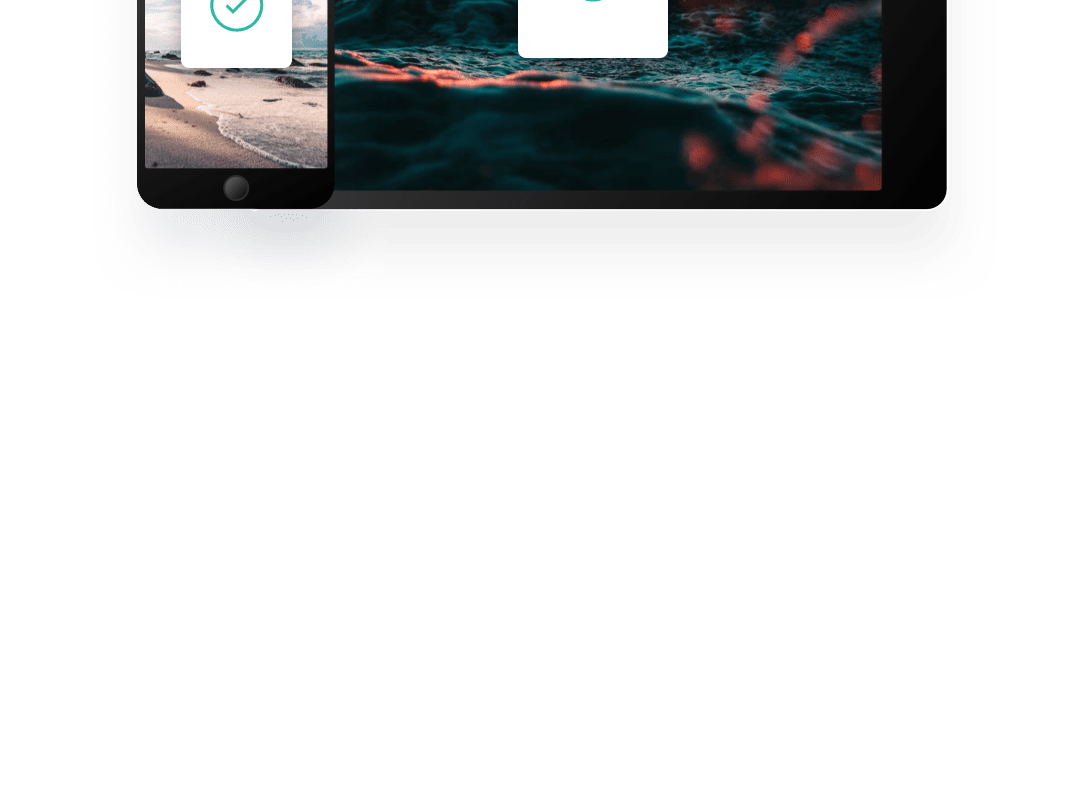
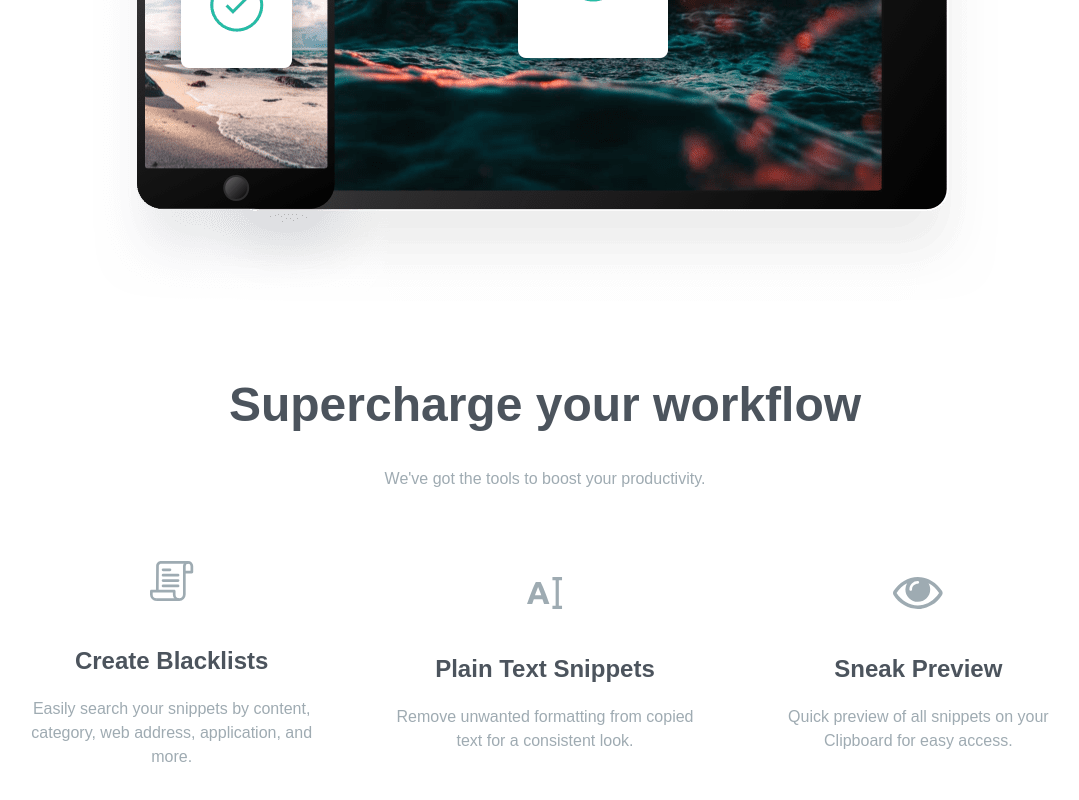
Before and after one commit to Belchenkov/clipboard_tailwind, a website: page index.html in a window 1280 px wide. Shown: the part 2303-3103 px from the top of the page, without its empty margins (95-1174 px from the left). Before the commit the page ends 2684 px from the top, so only its background shows below. Drawn offline with Linux system fonts and the light colour scheme; a web font is replaced by a local one.

Commit message:
Supercharge Section

```diff
--- a/index.html
+++ b/index.html
@@ -73,19 +73,19 @@
           </div>
           <div class="flex flex-col mt-16 mb-24 space-y-12 text-xl md:mb-60 md:text-left md:pl-16 md:w-1/2">
             <div>
-              <h5 class="mb-2 text-2xl font-bold text-darkGrayishBlue">Quick search</h5>
+              <h5>Quick search</h5>
               <p class="max-w-md text-grayishBlue">
                 Easily search your snippets by content, category, web address, application, and more.
               </p>
             </div>
             <div>
-              <h5 class="mb-2 text-2xl font-bold text-darkGrayishBlue">iCloud Sync</h5>
+              <h5>iCloud Sync</h5>
               <p class="max-w-md text-grayishBlue">
                 Instantly saves and syncs snippets across all your devices.
               </p>
             </div>
             <div>
-              <h5 class="mb-2 text-2xl font-bold text-darkGrayishBlue">Completely History</h5>
+              <h5>Completely History</h5>
               <p class="max-w-md text-grayishBlue">
                 Retrieve any snippets from the first moment you started using the app.
               </p>
@@ -98,12 +98,44 @@
     <section id="access">
       <div class="section-container my-20">
         <h3>Access Clipboard Anywhere</h3>
-        <p class="max-w-3xl mx-auto mb-24 text-xl leading-9 text-center text-grayishBlue">
+        <p class="section-content mb-24">
           Whether you're on the go, or at your computer, you can access all your Clipboard snippets in a few simple clicks.
         </p>
         <img src="./images/image-devices.png" alt="Image Devices" class="mx-auto">
       </div>
     </section>
 
+    <section id="supercharge">
+      <div class="section-container my-20">
+        <h3>Supercharge your workflow</h3>
+        <p class="section-content mb-16">
+          We've got the tools to boost your productivity.
+        </p>
+        <div class="flex flex-col items-center justify-between space-y-16 md:flex-row md:space-y-0 md:space-x-12">
+          <div class="flex flex-col items-center space-y-5">
+            <img src="./images/icon-blacklist.svg" alt="Blacklist" class="mb-6" />
+            <h5>Create Blacklists</h5>
+            <p class="max-w-md text-grayishBlue">
+              Easily search your snippets by content, category, web address, application, and more.
+            </p>
+          </div>
+          <div class="flex flex-col items-center space-y-5">
+            <img src="./images/icon-text.svg" alt="Text" class="mb-6" />
+            <h5>Plain Text Snippets</h5>
+            <p class="max-w-md text-grayishBlue">
+              Remove unwanted formatting from copied text for a consistent look.
+            </p>
+          </div>
+          <div class="flex flex-col items-center space-y-5">
+            <img src="./images/icon-preview.svg" alt="Preview" class="mb-6" />
+            <h5>Sneak Preview</h5>
+            <p class="max-w-md text-grayishBlue">
+              Quick preview of all snippets on your Clipboard for easy access.
+            </p>
+          </div>
+        </div>
+      </div>
+    </section>
+
   </body>
 </html>
```
Also changed, not shown: css/style.css.
